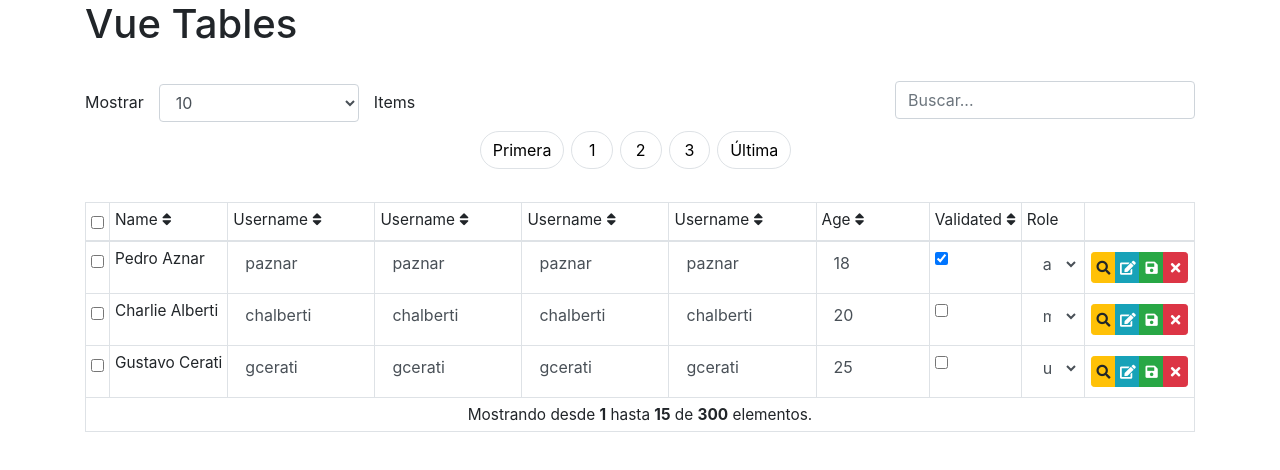
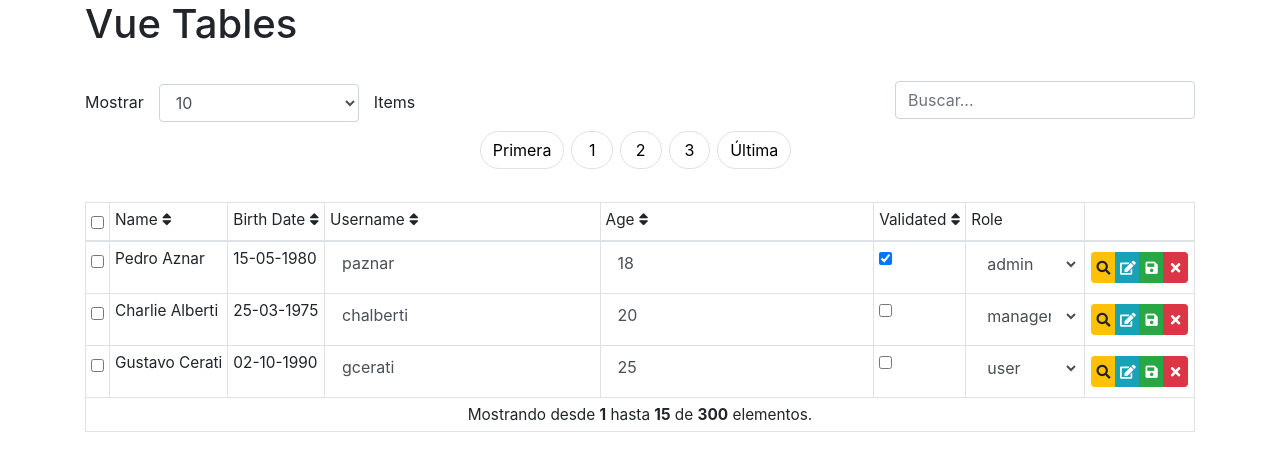
Before and after one commit to farena/vue-tables, a Vue app: page / in a window 1280 px wide. Shown: the top 470 px of the page. Built offline with nearby package versions, Linux system fonts and the light colour scheme.

Commit message:
feature dateFormat

```diff
--- a/package.json
+++ b/package.json
@@ -13,6 +13,7 @@
   },
   "dependencies": {
     "core-js": "^3.6.4",
+    "moment": "^2.29.1",
     "vue": "^2.6.11"
   },
   "devDependencies": {
--- a/src/App.vue
+++ b/src/App.vue
@@ -18,6 +18,7 @@
 </template>
 
 <script>
+import moment from 'moment';
 import VueTable from './components/VueTable.vue';
 
 export default {
@@ -34,19 +35,10 @@ export default {
             sortable: true,
           },
           {
-            title: 'username',
+            title: 'birth_date',
+            mask: 'birth date',
+            dateFormat: 'DD-MM-YYYY',
             sortable: true,
-            editable: 'text',
-          },
-          {
-            title: 'username',
-            sortable: true,
-            editable: 'text',
-          },
-          {
-            title: 'username',
-            sortable: true,
-            editable: 'text',
           },
           {
             title: 'username',
@@ -126,6 +118,7 @@ export default {
             id: 1,
             name: 'Pedro Aznar',
             username: 'paznar',
+            birth_date: '1980-05-15',
             age: 18,
             validated: true,
             role: {
@@ -136,6 +129,7 @@ export default {
             id: 2,
             name: 'Charlie Alberti',
             username: 'chalberti',
+            birth_date: moment('1975-03-25'),
             age: 20,
             validated: false,
             role: {
@@ -146,6 +140,7 @@ export default {
             id: 3,
             name: 'Gustavo Cerati',
             username: 'gcerati',
+            birth_date: '1990-10-02',
             age: 25,
             validated: false,
             role: {
--- a/src/components/VueTable.vue
+++ b/src/components/VueTable.vue
@@ -129,6 +129,9 @@
               <template v-else-if="head.callback">
                 {{ head.callback(nestedTitle(item, head.title)) }}
               </template>
+              <template v-else-if="head.dateFormat">
+                {{ dateFormatting(nestedTitle(item, head.title), head.dateFormat, head.dateFromFormat) }}
+              </template>
               <template v-else-if="head.truncate && nestedTitle(item,head.title).length >= head.truncate">
                 {{ nestedTitle(item, head.title).slice(0,head.truncate-3)+'...' }}
                 <span class="v-table-tooltip">{{ nestedTitle(item, head.title) }}</span>
@@ -226,6 +229,7 @@
    */
 import '../utils/ucwords';
 import '../utils/paginable';
+import moment from 'moment';
 import PageFunctions from './PageFunctions.vue';
 import loader from './loader.vue';
 
@@ -303,8 +307,6 @@ export default {
         }
       });
     }
-
-    console.log(this.values);
   },
   methods: {
     pageChanged(val) {
@@ -354,6 +356,15 @@ export default {
         return aux;
       }
       return value;
+    },
+
+    dateFormatting(date, format, fromFormat = null) {
+      let d = date;
+      if (!(date instanceof moment)) {
+        if (fromFormat) d = moment(date, fromFormat, true);
+        else d = moment(date);
+      }
+      return d.format(format);
     },
 
     init() {
```
Also changed, not shown: 2 other files (tests, documents, lock files or other folders).
